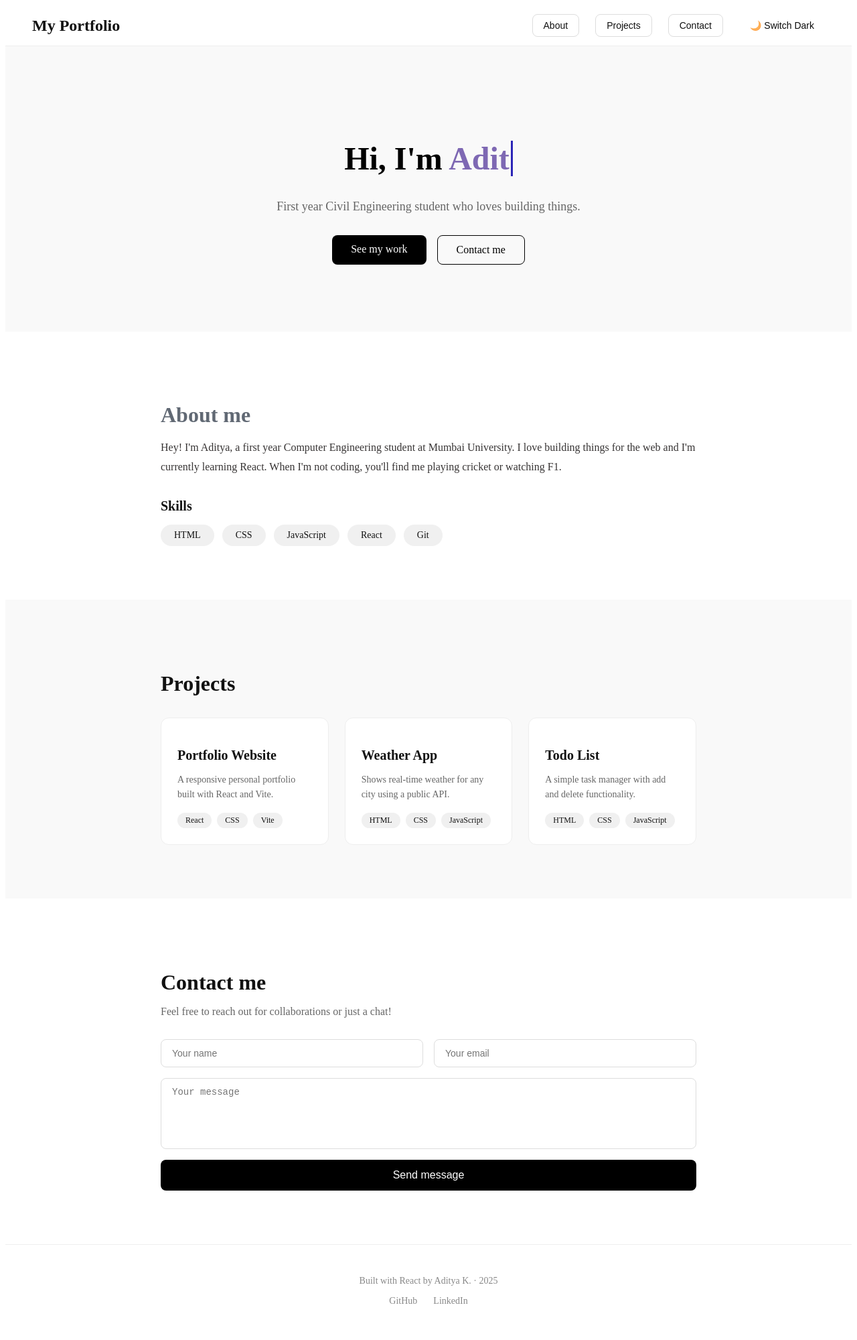
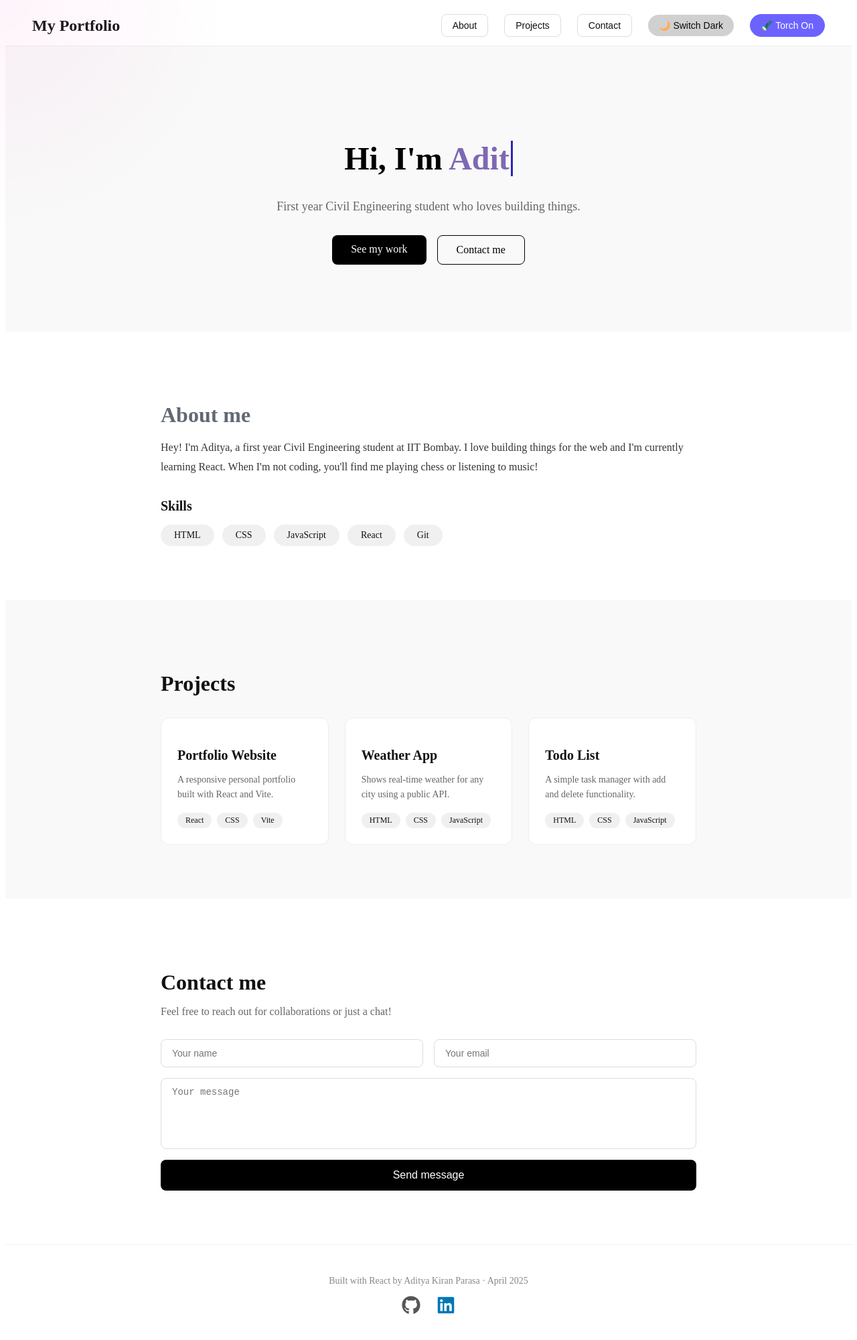
Before and after one commit to Aditya-Kiran7/my-portfolio, a React (Vite) app: page / in a window 1280 px wide. Shown: the top 2000 px of the page at 67% size. Built offline with nearby package versions, Linux system fonts and the light colour scheme.

Commit message:
fixed bug on project cards and added cursor glow. Also added linkedin and github icons

```diff
--- a/package.json
+++ b/package.json
@@ -11,7 +11,8 @@
   },
   "dependencies": {
     "react": "^19.2.4",
-    "react-dom": "^19.2.4"
+    "react-dom": "^19.2.4",
+    "react-icons": "^5.6.0"
   },
   "devDependencies": {
     "@eslint/js": "^9.39.4",
--- a/src/App.jsx
+++ b/src/App.jsx
@@ -1,4 +1,4 @@
-import { useState } from 'react'
+import { useState, useEffect } from 'react'
 import Navbar from './components/Navbar'
 import Hero from './components/Hero'
 import About from './components/About'
@@ -6,16 +6,47 @@ import Projects from './components/Projects'
 import Contact from './components/Contact'
 import Footer from './components/Footer'
 import './styles.css'
+
 function App() {
   const [isDark, setIsDark] = useState(false)
+  const [cursor, setCursor] = useState({ x: 0, y: 0 })
+  const [cursorGlow, setCursorGlow] = useState(true)
+
+  useEffect(() => {
+    const handleMouseMove = (e) => {
+      setCursor({ x: e.clientX, y: e.clientY })
+    }
+    window.addEventListener('mousemove', handleMouseMove)
+    return () => window.removeEventListener('mousemove', handleMouseMove)
+  }, [])
+
   return (
     <div style={{
       backgroundColor: isDark ? '#111' : '#fff',
       color: isDark ? '#fff' : '#111',
       minHeight: '100vh',
       transition: 'background-color 0.3s ease, color 0.3s ease',
+      position: 'relative',
+
     }}>
-      <Navbar isDark={isDark} setIsDark={setIsDark} />
+
+      {/* cursor glow */}
+      {cursorGlow && <div style={{
+        position: 'fixed',
+        left: cursor.x -400,
+        top: cursor.y -400,
+        width: '800px',
+        height: '800px',
+        borderRadius: '100%',
+        background: isDark
+          ? 'radial-gradient(circle, rgba(255, 255, 255, 0.15) 0%, transparent 60%)'
+          : 'radial-gradient(circle, rgba(244, 144, 211, 0.1) 0%, transparent 60%)',
+        pointerEvents: 'none',
+        zIndex: 9999,
+        transition: 'left 0.005ms ease, top 0.005ms ease',
+      }} />}
+
+      <Navbar isDark={isDark} setIsDark={setIsDark} cursorGlow={cursorGlow} setCursorGlow={setCursorGlow} />
       <Hero isDark={isDark} />
       <About isDark={isDark} />
       <Projects isDark={isDark} />
--- a/src/components/About.jsx
+++ b/src/components/About.jsx
@@ -7,9 +7,9 @@ function About({ isDark }) {
     }}>
       <h2 style={{ fontSize: '32px', marginBottom: '16px', color: isDark ? '#fff' : '#616974ff', }}>About me</h2>
       <p style={{ fontSize: '16px', color: isDark ? '#aaa' : '#373434ff', lineHeight: '1.8', marginBottom: '32px' }}>
-        Hey! I'm Aditya, a first year Computer Engineering student at Mumbai University.
+        Hey! I'm Aditya, a first year Civil Engineering student at IIT Bombay.
         I love building things for the web and I'm currently learning React.
-        When I'm not coding, you'll find me playing cricket or watching F1.
+        When I'm not coding, you'll find me playing chess or listening to music!
       </p>
       <h3 style={{ fontSize: '20px', marginBottom: '16px', color: isDark ? '#fff' : '#111' }}>Skills</h3>
       <div style={{ display: 'flex', flexWrap: 'wrap', gap: '12px' }}>
--- a/src/components/Footer.jsx
+++ b/src/components/Footer.jsx
@@ -1,3 +1,5 @@
+import { FaGithub, FaLinkedin } from 'react-icons/fa'
+
 function Footer({ isDark }) {
   return (
     <footer style={{
@@ -7,10 +9,22 @@ function Footer({ isDark }) {
       color: isDark ? '#666' : '#888',
       fontSize: '14px',
     }}>
-      <p>Built with React by Aditya K. · 2025</p>
+      <p>Built with React by Aditya Kiran Parasa · April 2025</p>
       <div style={{ display: 'flex', justifyContent: 'center', gap: '24px', marginTop: '12px' }}>
-        <a href="https://github.com" target="_blank" style={{ color: isDark ? '#666' : '#888', textDecoration: 'none' }}>GitHub</a>
-        <a href="https://linkedin.com" target="_blank" style={{ color: isDark ? '#666' : '#888', textDecoration: 'none' }}>LinkedIn</a>
+        <a href="https://github.com/Aditya-Kiran7" target="_blank" style={{
+          color: isDark ? '#aaa' : '#555',
+          textDecoration: 'none',
+          fontSize: '28px',
+        }}>
+          <FaGithub />
+        </a>
+        <a href="https://linkedin.com/in/aditya-kiran-parasa" target="_blank" style={{
+          color: '#0077b5',
+          textDecoration: 'none',
+          fontSize: '28px',
+        }}>
+          <FaLinkedin />
+        </a>
       </div>
     </footer>
   )
--- a/src/components/Hero.jsx
+++ b/src/components/Hero.jsx
@@ -53,14 +53,14 @@ function Hero({ isDark }) {
         First year Civil Engineering student who loves building things.
       </p>
       <div style={{ display: 'flex', gap: '16px' }}>
-        <a href="#projects" className="hero"style={{
+        <a href="#projects" className="hero" style={{
           backgroundColor: isDark ? '#fff' : 'black',
           color: isDark ? '#111' : 'white',
           padding: '12px 28px',
           borderRadius: '8px',
           textDecoration: 'none',
         }}>See my work</a>
-        <a href="#contact" className="hero"style={{
+        <a href="#contact" className="hero" style={{
           border: `1px solid ${isDark ? '#fff' : 'black'}`,
           padding: '12px 28px',
           borderRadius: '8px',
--- a/src/components/Navbar.jsx
+++ b/src/components/Navbar.jsx
@@ -1,4 +1,4 @@
-function Navbar({ isDark, setIsDark }) {
+function Navbar({ isDark, setIsDark, cursorGlow, setCursorGlow }) {
   return (
     <nav style={{
       display: 'flex',
@@ -15,7 +15,7 @@ function Navbar({ isDark, setIsDark }) {
       <h2  onClick={() => window.scrollTo({ top: 0, behavior: 'smooth' })} style={{ color: isDark ? '#fff' : '#111' }} >My Portfolio</h2>
       <div style={{ display: 'flex', gap: '24px', alignItems: 'center' }}>
 
-  <button class="nav" onClick={() => document.getElementById('about').scrollIntoView({ behavior: 'smooth' })} style={{
+  <button className="nav" onClick={() => document.getElementById('about').scrollIntoView({ behavior: 'smooth' })} style={{
   color: isDark ? '#ccc' : '#111',
   padding: '8px 16px',
   borderRadius: '8px',
@@ -25,7 +25,7 @@ function Navbar({ isDark, setIsDark }) {
   cursor: 'pointer',
 }}>About</button>
 
-<button onClick={() => document.getElementById('projects').scrollIntoView({ behavior: 'smooth' })} class="nav" style={{
+<button onClick={() => document.getElementById('projects').scrollIntoView({ behavior: 'smooth' })} className="nav" style={{
   color: isDark ? '#ccc' : '#111',
   padding: '8px 16px',
   borderRadius: '8px',
@@ -35,7 +35,7 @@ function Navbar({ isDark, setIsDark }) {
   cursor: 'pointer',
 }}>Projects</button>
 
-<button onClick={() => document.getElementById('contact').scrollIntoView({ behavior: 'smooth' })} class="nav" style={{
+<button onClick={() => document.getElementById('contact').scrollIntoView({ behavior: 'smooth' })} className="nav" style={{
   color: isDark ? '#ccc' : '#111',
   padding: '8px 16px',
   borderRadius: '8px',
@@ -44,12 +44,12 @@ function Navbar({ isDark, setIsDark }) {
   fontSize: '14px',
   cursor: 'pointer',
 }}>Contact</button>
-        <button class="navbar-switch-gradient"
+        <button className="navbar-switch-gradient"
           onClick={() => setIsDark(!isDark)}
 
           style={{
 
-            backgroundColor: isDark ? 'rgba(0,0,0,0.3)' : 'rgba(255,255,255,0.3)',
+            backgroundColor: isDark ? 'rgba(87, 83, 83, 0.3)' : 'rgba(105, 100, 100, 0.3)',
 backdropFilter: 'blur(10px)',
             color: isDark ? 'rgba(112, 104, 104, 1)' : '#0b0b0bff',
             border: 'none',
@@ -61,6 +61,20 @@ backdropFilter: 'blur(10px)',
         >
           {isDark ? '☀️ Switch Light' : '🌙 Switch Dark'}
         </button>
+        <button
+            onClick={() => setCursorGlow(!cursorGlow)}
+            style={{
+              backgroundColor: cursorGlow ? '#6c63ff' : 'transparent',
+              color: cursorGlow ? '#fff' : isDark ? '#ccc' : '#111',
+              border: '1px solid #6c63ff',
+              padding: '8px 16px',
+              borderRadius: '999px',
+              cursor: 'pointer',
+              fontSize: '14px',
+            }}
+            >
+            {cursorGlow ? '🔦 Torch On' : '🔦 Torch Off'}
+        </button>
       </div>
     </nav>
   )
--- a/src/components/ProjectCard.jsx
+++ b/src/components/ProjectCard.jsx
@@ -5,7 +5,7 @@ function ProjectCard({ title, description, tech, isDark }) {
       borderRadius: '12px',
       padding: '24px',
       backgroundColor: isDark ? '#1a1a1a' : 'white',
-      transition: 'background-color 0.6s ease',
+      transition: 'background-color 0.6s ease, transform 0.2s ease, box-shadow 0.2s ease',
     }}>
       <h3 style={{ fontSize: '20px', marginBottom: '8px', color: isDark ? '#fff' : '#111' }}>{title}</h3>
       <p style={{ color: isDark ? '#aaa' : '#666', fontSize: '14px', lineHeight: '1.6', marginBottom: '16px' }}>{description}</p>
--- a/src/components/Projects.jsx
+++ b/src/components/Projects.jsx
@@ -22,7 +22,7 @@ function Projects({ isDark }) {
   return (
     <section id="projects" style={{
       padding: '80px 40px',
-      backgroundColor: isDark ? '#111' : '#f9f9f9',
+      backgroundColor: isDark ? '#000000' : '#f9f9f9',
 
     }}>
       <div style={{ maxWidth: '800px', margin: '0 auto' }}>
--- a/src/styles.css
+++ b/src/styles.css
@@ -21,11 +21,11 @@
 }
 .hero:hover{
   transform : translateY(-5px);
-  box-shadow: 0 12px 24px rgba(36, 40, 154, 0.1);
+  box-shadow: 0 12px 24px rgba(1, 18, 249, 0.1);
 }
 .project-card:hover {
   transform: translateY(-6px);
-  box-shadow: 0 12px 24px rgba(36, 40, 154, 0.1);
+  box-shadow: 0 12px 24px rgba(12, 18, 208, 0.1);
 }
 
 .btn-primary:hover {
@@ -39,7 +39,7 @@
   transition: opacity 0.2s ease;
 }
 * {
-  transition: background-color 0.6s ease, color 0.35s ease, border-color 0.3s ease;
+  transition: background-color 0.6s ease, color 0.35s ease, border-color 0.3s ease, transform 0.2s ease, box-shadow 0.2s ease;
 }
 @keyframes blink {
 
```
Also changed, not shown: 1 other file (tests, documents, lock files or other folders). Lines whose indentation alone changed are shown as unchanged.
